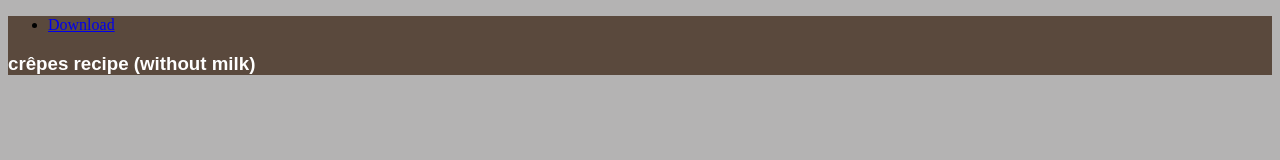
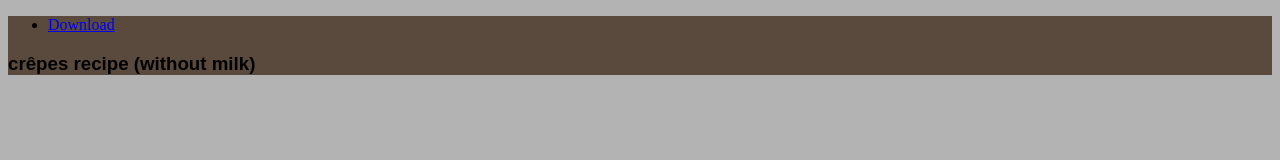
Before and after one commit to ka7arina/blj-receipt-page-katarina-govedarica, a plain HTML site: page index.html in a window 1280 px wide. Drawn offline with Linux system fonts and the light colour scheme.

Commit message:
trying to fix help

```diff
--- a/index.html
+++ b/index.html
@@ -5,7 +5,7 @@
       <ul>
         <li><a href="download.html">Download</a></li>
       </ul>
-      <h3 style="font-family: 'Miniver', sans-serif; color: white;">crêpes recipe (without milk)</h3>
+      <h3 style="font-family: 'Miniver', sans-serif;">crêpes recipe (without milk)</h3>
     </nav>
     <title></title>
   </head>
```
